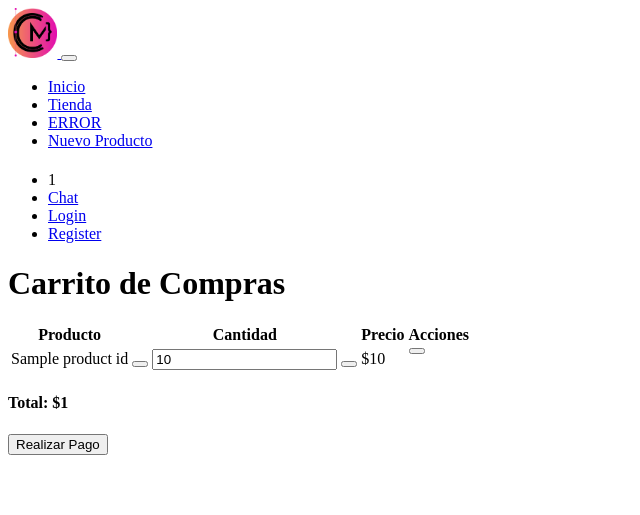
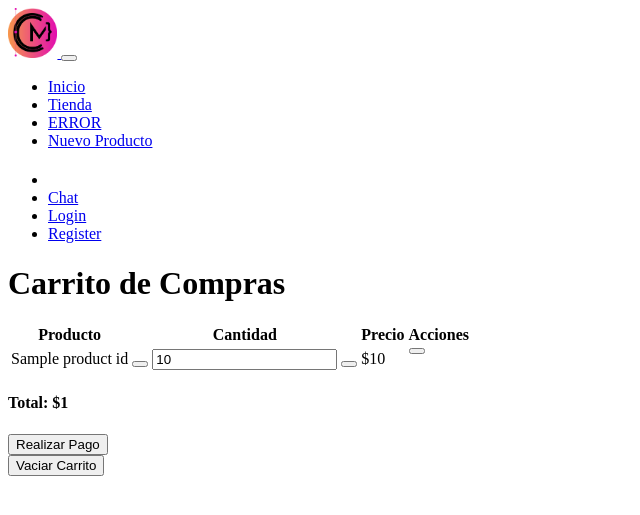
Before and after one commit to curyAilen/ProyectoFinalCoderHouseBackEnd, a Node project: template src/views/cart.handlebars in a window 1280 px wide. Shown: the top 515 px of the page, without its empty margins (0-640 px from the left). Run offline with Node 20 templates, Linux system fonts and the light colour scheme; the template is opened without the code that fills it: most values are stand-ins (such as "Sample title", 1, 10 or a date in 2020); some libraries are stand-ins or nearby versions.

Commit message:
Btn vaciar carrito funcionba OK

```diff
--- a/src/routes/cartRoutes.js
+++ b/src/routes/cartRoutes.js
@@ -3,8 +3,10 @@
 import { Router } from "express";
 const router = Router()
 
+
 router.post('/add/:cid/products/:pid', cartController.addToCart);
-router.delete('/remove/:cid', cartController.remove);
+router.delete('/:cid/remove/:pid', cartController.remove);
+router.post('/clear/:cid', cartController.clearCart);
 
 
 export default router;
--- a/src/views/cart.handlebars
+++ b/src/views/cart.handlebars
@@ -49,14 +49,21 @@
             <h4>Total: ${{cart.totalPrice}}</h4>
         </div>
         <button class="btn btn-primary">Realizar Pago</button>
+        <form action="/api/cart/clear/{{cart._id}}" method="post">
+    <button type="submit" class="btn btn-danger">Vaciar Carrito</button>
+</form>
+
+
     </div>
     <script>
         function deleteProduct() {
             const confirmation = confirm('¿Estás seguro de que deseas eliminar este producto?');
             if (confirmation) {
                 document.getElementById('deleteForm').submit();
+
             }
         }
+
         function increment(productId) {
             const input = document.getElementById(`quantityInput-${productId}`);
             input.value = parseInt(input.value) + 1;
--- a/src/views/detalleProduct.handlebars
+++ b/src/views/detalleProduct.handlebars
@@ -16,6 +16,8 @@
                 </div>
                 <div class="d-flex justify-content-between ">
                     <a href="/api/products/edit/{{ product._id }}" class="btn btn-primary col-4">Editar Producto</a>
+
+
                     <form action="/api/cart/add/654d2d4222d36d4c0843f9e9/products/{{product._id}}" method="post" class="row">
                         <div class="input-group col-5 mx-3">
                             <button class="btn btn-outline-secondary" type="button" onclick="decrement()">-</button>
--- a/src/views/partials/header.handlebars
+++ b/src/views/partials/header.handlebars
@@ -27,13 +27,13 @@
         <ul class="navbar-nav">
             {{#if user}}
             <li class="nav-item d-flex">
-                <a class="nav-link" href="/api/cart/getCart/{{cart._id }}" id="total-quantity"><i
+                <a class="nav-link" href="/api/cart/getCart/654d2d4222d36d4c0843f9e9"><i
                         class="fas fa-shopping-bag mx-1"></i></a>{{totalQuantity}}
             </li>
             {{else}}
              <li class="nav-item d-flex">
-                <a class="nav-link" href="/api/user/login" id="total-quantity"><i
-                        class="fas fa-shopping-bag mx-1"></i></a>{{totalQuantity}}
+                <a class="nav-link" href="/api/user/login"><i
+                        class="fas fa-shopping-bag mx-1"></i></a>
             </li>
             {{/if}}
             <li class="nav-item">
```
Also changed, not shown: src/controllers/cartController.js (+33 -22 lines), src/public/img/1700057863905-Portfolio_Mesa de trabajo 1 copia 5_Mesa de trabajo 1 copia 5.jpg (added).
